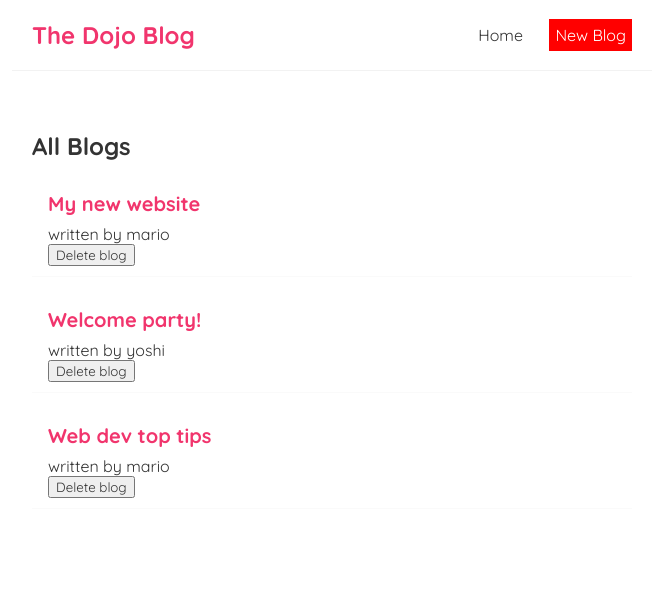
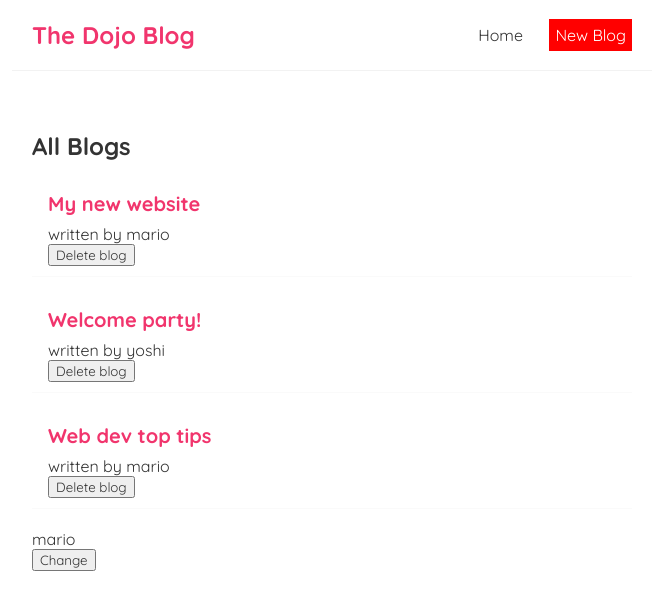
Before and after one commit to alirza143/react, a React (Create React App) app: page / in a window 1280 px wide. Shown: the top 610 px of the page, without its empty margins (308-971 px from the left). Built offline with nearby package versions, Linux system fonts and the light colour scheme.

Commit message:
use Hook useEffect, dependecy of useEffect

```diff
--- a/src/Home.js
+++ b/src/Home.js
@@ -1,4 +1,4 @@
-import { useState } from "react";
+import { useState, useEffect } from "react";
 import BlogList from "./BlogList";
 
 const Home = () => {
@@ -8,15 +8,30 @@ const Home = () => {
         { title: 'Welcome party! ', body: ' lorem ipsum ...', author: 'yoshi' , id: 2 },
         { title: 'Web dev top tips' , body: ' lorem ipsum ...' , author: 'mario' , id: 3 }
         ]);
+
+    const [name, setName] = useState('mario');
+
     const deleteBlog = (id) => {
         const newBlogs = blogs.filter(blog => blog.id !== id);
         setBlogs(newBlogs);
     }
+
+    const changeName = (name) => {
+        setName(name);
+    }
+
+    // const is not using beacuse it does not return anything.
+    // passing empty dependenciy array will only run the function once.
+    // passing value in array will add dependency with name
+    useEffect(() => {
+        console.log("use effect run");
+    }, [name]);
     return (
-            <div className="home">
-                <BlogList blogs={blogs} title = "All Blogs" handleDelete = {deleteBlog}/>
-            </div>
-
+        <div className="home">
+            <BlogList blogs={blogs} title = "All Blogs" handleDelete = {deleteBlog}/>
+            <p>{ name }</p>
+            <button onClick={() => changeName("waqqar")}>Change</button>
+        </div>
      );
 }
 
```
Also changed, not shown: 1 other file (tests, documents, lock files or other folders).
